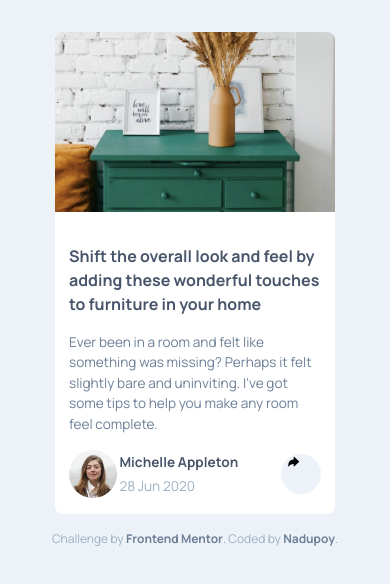
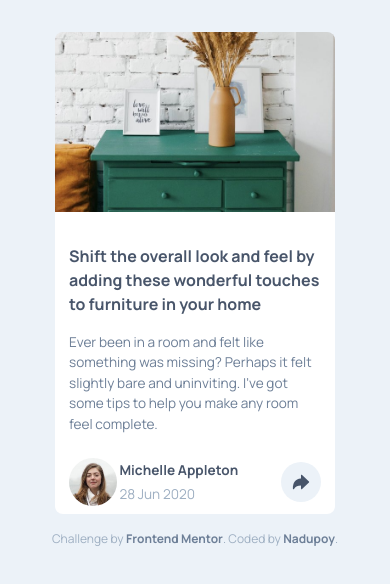
Before and after one commit to nadupoy/Frontend-Mentor---Article-preview-component, a website built with Vite: page index.html in a window 390 px wide. Built offline with nearby package versions, Linux system fonts and the light colour scheme.

Commit message:
Refactored code.

```diff
--- a/src/style-alt.css
+++ b/src/style-alt.css
@@ -62,6 +62,8 @@
     background-color: white;
     border-radius: 0px 0px 8px 8px;
     height: 64px;
+    display: grid;
+    align-items: center;
   }
 
   .default-state {
@@ -124,8 +126,10 @@
     border: none;
   }
 
-  .share-icon-default > img {
+  [alt="share-icon"] {
     margin: auto;
+    font-size: 1.25rem;
+    color: var(--very-dark-grayish-blue);
   }
 
   .name-card-active {
```
